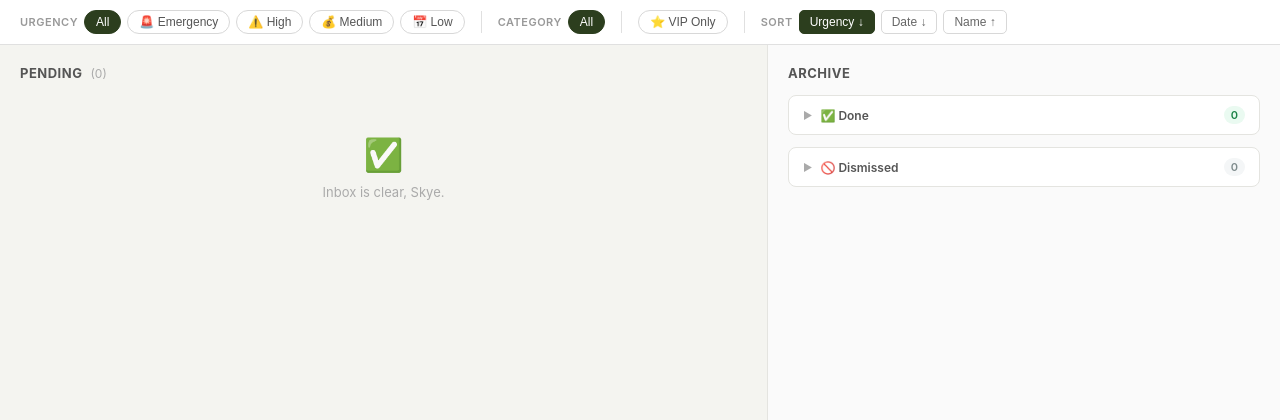
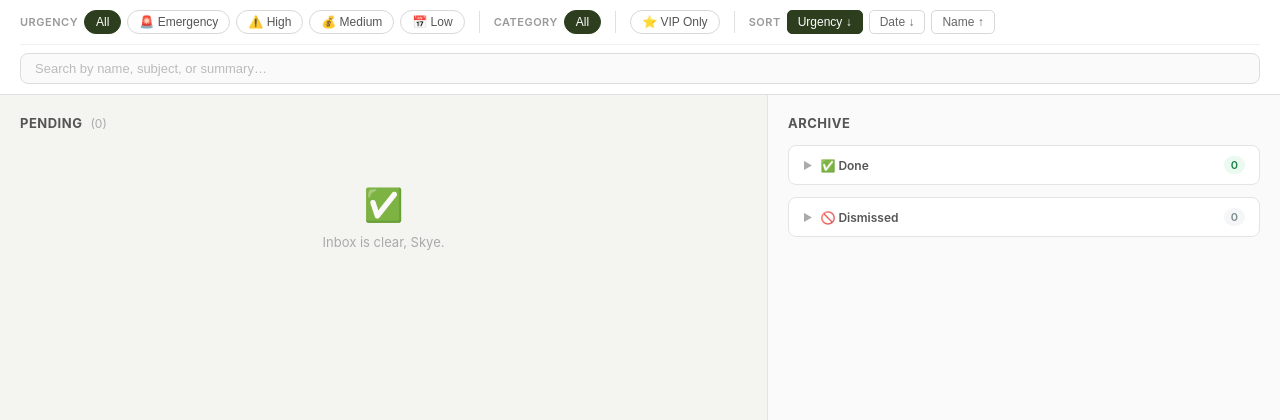
Before and after one commit to vpilly/25MadisonTechnical, a FastAPI app: template templates/inbox.html in a window 1280 px wide. Shown: the part 52-472 px from the top of the page. Run offline with FastAPI, Linux system fonts and the light colour scheme; the template is opened without the code that fills it, so the values that code supplies are empty.

Commit message:
Add searchbar to inbox and followups

```diff
--- a/templates/inbox.html
+++ b/templates/inbox.html
@@ -3,7 +3,8 @@
 
 {% block head_styles %}
 /* ── Filter / sort bar ── */
-.filter-bar { background: #fff; border-bottom: 1px solid #e0e0e0; padding: 10px 20px; display: flex; align-items: center; gap: 16px; flex-wrap: wrap; }
+.filter-bar { background: #fff; border-bottom: 1px solid #e0e0e0; padding: 10px 20px 0; display: flex; flex-direction: column; gap: 0; }
+.filter-controls { display: flex; align-items: center; gap: 14px; flex-wrap: wrap; padding-bottom: 10px; }
 .filter-group { display: flex; align-items: center; gap: 6px; flex-wrap: wrap; }
 .filter-label { font-size: 11px; font-weight: 600; text-transform: uppercase; letter-spacing: 0.5px; color: #999; white-space: nowrap; }
 .filter-pill { font-size: 12px; padding: 4px 11px; border-radius: 20px; border: 1px solid #d8d8d8; background: #fff; color: #555; cursor: pointer; white-space: nowrap; transition: all 0.1s; }
@@ -15,6 +16,15 @@
 .sort-btn { font-size: 12px; padding: 4px 10px; border-radius: 5px; border: 1px solid #d8d8d8; background: #fff; color: #666; cursor: pointer; white-space: nowrap; }
 .sort-btn:hover { border-color: #aaa; color: #333; }
 .sort-btn.active { background: #2c3e1e; border-color: #2c3e1e; color: #fff; }
+
+/* ── Search row ── */
+.filter-search-row { border-top: 1px solid #f0f0f0; padding: 8px 0 10px; }
+.search-wrap { position: relative; }
+.search-input { width: 100%; font-size: 13px; padding: 7px 36px 7px 14px; border: 1px solid #ddd; border-radius: 8px; outline: none; background: #fafafa; color: #333; transition: border-color 0.15s, background 0.15s; }
+.search-input:focus { border-color: #2c3e1e; background: #fff; }
+.search-input::placeholder { color: #bbb; }
+.search-clear { position: absolute; right: 11px; top: 50%; transform: translateY(-50%); cursor: pointer; color: #bbb; font-size: 18px; line-height: 1; display: none; border: none; background: none; padding: 0; }
+.search-clear:hover { color: #777; }
 
 /* ── Layout ── */
 .inbox-body { display: grid; grid-template-columns: 3fr 2fr; gap: 0; min-height: calc(100vh - 52px); max-width: 1400px; margin: 0 auto; }
@@ -83,6 +93,7 @@
 
 <!-- Filter + sort bar -->
 <div class="filter-bar">
+  <div class="filter-controls">
     <div class="filter-group">
       <span class="filter-label">Urgency</span>
       <button class="filter-pill active" data-filter="urgency" data-value="all"  onclick="setFilter('urgency','all',this)">All</button>
@@ -116,6 +127,15 @@
     </div>
     <span class="filter-count" id="filter-count"></span>
   </div>
+  <div class="filter-search-row">
+    <div class="search-wrap">
+      <input type="text" class="search-input" id="inbox-search"
+             placeholder="Search by name, subject, or summary…"
+             oninput="onSearch()" autocomplete="off">
+      <button class="search-clear" id="search-clear" onclick="clearSearch()" tabindex="-1">×</button>
+    </div>
+  </div>
+</div>
 
 <div class="inbox-body">
 
@@ -146,7 +166,8 @@
                data-category="{{ email.category }}"
                data-vip="{{ '1' if email.is_vip else '0' }}"
                data-name="{{ email.from_name }}"
-               data-received="{{ email.received_at }}">
+               data-received="{{ email.received_at }}"
+               data-search="{{ email.from_name | lower }} {{ email.subject | lower }} {{ (email.summary or '') | lower }}">
             <div class="card-top">
               <div class="card-row1">
                 <span class="from-name">{{ email.from_name }}</span>
@@ -216,7 +237,8 @@
                data-category="{{ email.category }}"
                data-vip="{{ '1' if email.is_vip else '0' }}"
                data-name="{{ email.from_name }}"
-               data-received="{{ email.received_at }}">
+               data-received="{{ email.received_at }}"
+               data-search="{{ email.from_name | lower }} {{ email.subject | lower }} {{ (email.summary or '') | lower }}">
             <div class="card-top">
               <div class="card-row1">
                 <span class="from-name">{{ email.from_name }}</span>
@@ -255,7 +277,8 @@
                data-category="{{ email.category }}"
                data-vip="{{ '1' if email.is_vip else '0' }}"
                data-name="{{ email.from_name }}"
-               data-received="{{ email.received_at }}">
+               data-received="{{ email.received_at }}"
+               data-search="{{ email.from_name | lower }} {{ email.subject | lower }} {{ (email.summary or '') | lower }}">
             <div class="card-top">
               <div class="card-row1">
                 <span class="from-name">{{ email.from_name }}</span>
@@ -325,17 +348,38 @@ function toggleVip(btn) {
   applyFilters();
 }
 
+function getSearchTerm() {
+  return (document.getElementById('inbox-search')?.value || '').toLowerCase().trim();
+}
+
+function onSearch() {
+  const term = getSearchTerm();
+  document.getElementById('search-clear').style.display = term ? 'block' : 'none';
+  applyFilters();
+}
+
+function clearSearch() {
+  document.getElementById('inbox-search').value = '';
+  document.getElementById('search-clear').style.display = 'none';
+  applyFilters();
+}
+
 function cardMatchesFilters(card) {
   const urgency  = parseInt(card.dataset.urgency);
   const category = card.dataset.category;
   const isVip    = card.dataset.vip === '1';
+  const term     = getSearchTerm();
+
   const urgencyMatch =
     filters.urgency === 'all' ? true :
     filters.urgency === 'low' ? urgency <= 2 :
     parseInt(filters.urgency) === urgency;
+  const searchMatch = !term || (card.dataset.search || '').includes(term);
+
   return urgencyMatch &&
     (filters.category === 'all' || category === filters.category) &&
-    (!filters.vip || isVip);
+    (!filters.vip || isVip) &&
+    searchMatch;
 }
 
 function compareCards(a, b) {
@@ -413,6 +457,8 @@ function applyFilters() {
     if (doneNR) doneNR.style.display = doneVisible === 0 && doneTotal > 0 ? 'block' : 'none';
     const doneCount = document.getElementById('done-archive-count');
     if (doneCount) doneCount.textContent = doneVisible < doneTotal ? `${doneVisible} / ${doneTotal}` : doneTotal;
+    // Auto-expand if a search finds matches here
+    if (getSearchTerm() && doneVisible > 0) doneContainer.closest('details').open = true;
   }
 
   const dismissedContainer = document.getElementById('dismissed-archive-cards');
@@ -427,6 +473,8 @@ function applyFilters() {
     if (dismissedNR) dismissedNR.style.display = dismissedVisible === 0 && dismissedTotal > 0 ? 'block' : 'none';
     const dismissedCount = document.getElementById('dismissed-archive-count');
     if (dismissedCount) dismissedCount.textContent = dismissedVisible < dismissedTotal ? `${dismissedVisible} / ${dismissedTotal}` : dismissedTotal;
+    // Auto-expand if a search finds matches here
+    if (getSearchTerm() && dismissedVisible > 0) dismissedContainer.closest('details').open = true;
   }
 
   // ── Filter count summary ─────────────────────────────────
```
Also changed, not shown: templates/followups.html (+44 -4 lines). Lines whose indentation alone changed are shown as unchanged.
